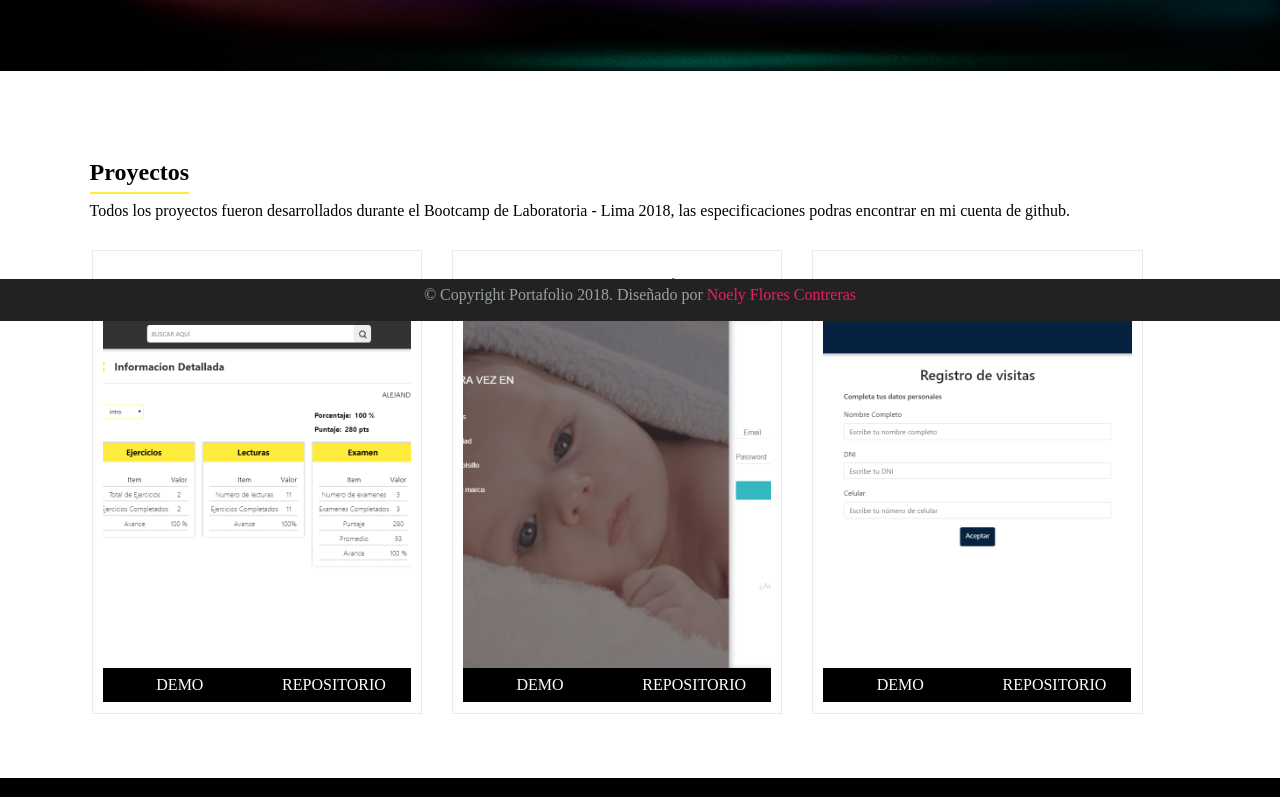
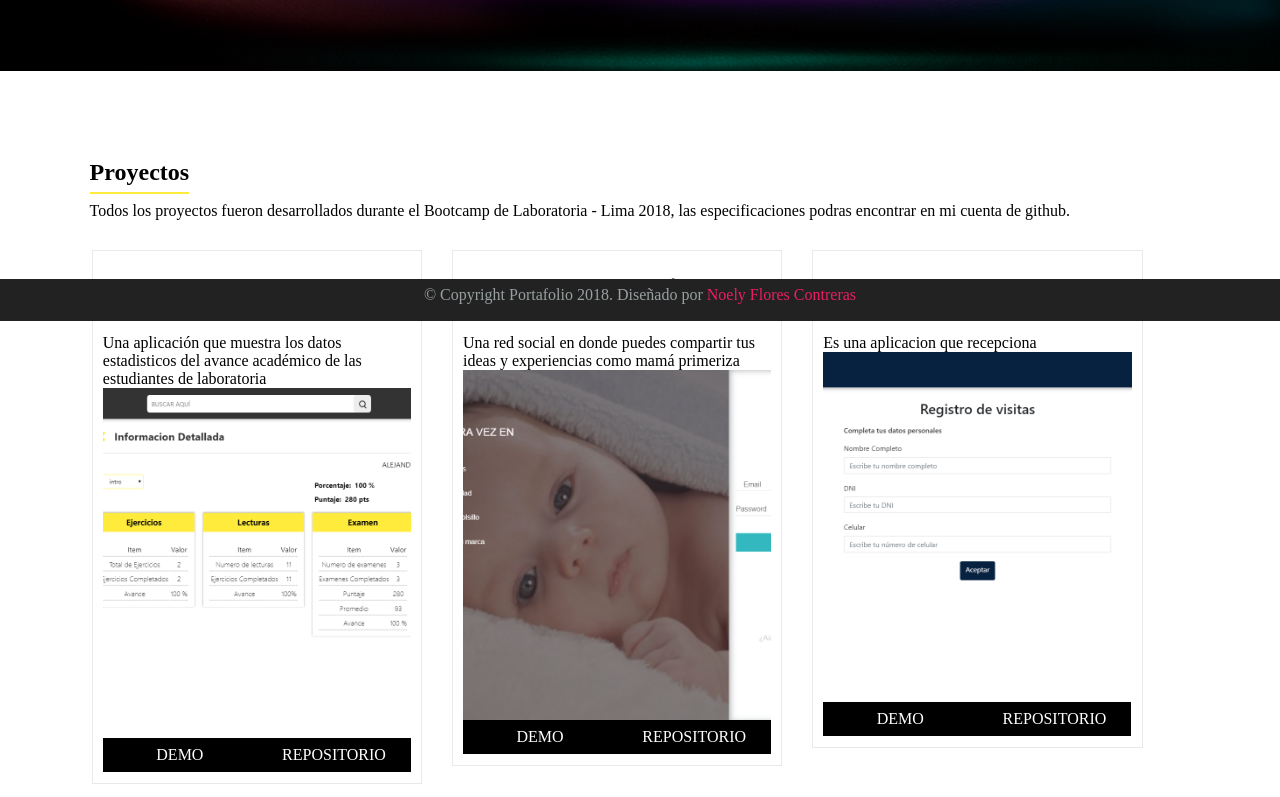
Before and after one commit to NoelyFlores/NoelyFlores, a website: page src/index.html in a window 1280 px wide. Shown: the part 479-1276 px from the top of the page. Drawn offline with Linux system fonts and the light colour scheme; files whose address does not match are found by name.

Commit message:
update proyectos

```diff
--- a/src/index.html
+++ b/src/index.html
@@ -46,15 +46,17 @@
     <div class="contacto" id="proyectos">
       <div class="portafolio">
           <label>Proyectos</label><br>
-          <p>Todos los proyectos fueron desarrollados durante el Bootcamp de Laboratoria -
-              Lima 2018, las especificaciones podras encontrar en mi cuenta de github.
-        </p>
+          <p>
+            Todos los proyectos fueron desarrollados durante el Bootcamp de Laboratoria -
+            Lima 2018, las especificaciones podras encontrar en mi cuenta de github.
+            </p>
       </div>
       <div class="we-focus">
               <div class="atajos-focus-grids">
                 <div class="focus-border">
                   <div class="focus-layout">
                       <h4>DATADASHBOARD</h4>
+                      <p>Una aplicación que muestra los datos estadisticos del avance académico de las estudiantes de laboratoria </p>
                     <div class="focus-image" id="img-p1">
                       <span class="icon-bookmark">
                           <ul>
@@ -78,6 +80,7 @@
                 <div class="focus-border">
                   <div class="focus-layout">
                     <h4>MODO MAMÁ</h4>
+                    <p>Una red social en donde puedes compartir tus ideas y experiencias como mamá primeriza</p>
                     <div class="focus-image"  id="img-p2">
                         <span class="icon-bookmark">
                             <ul>
@@ -100,6 +103,7 @@
                 <div class="focus-border">
                   <div class="focus-layout">
                     <h4>WIWORK</h4>
+                    <p>Es una aplicacion que recepciona</p>
                     <div class="focus-image"  id="img-p3">
                        <span class="icon-bookmark">
                          <ul>
@@ -107,7 +111,8 @@
                           <li>HTML</li>
                           <li>CSS3</li>
                           <li>Bootstrap</li>
-                          <li>Json</li>
+                          <li>Firebase</li>
+                          <li>Mandrill</li>
                          </ul>
 
                        </span>
```
